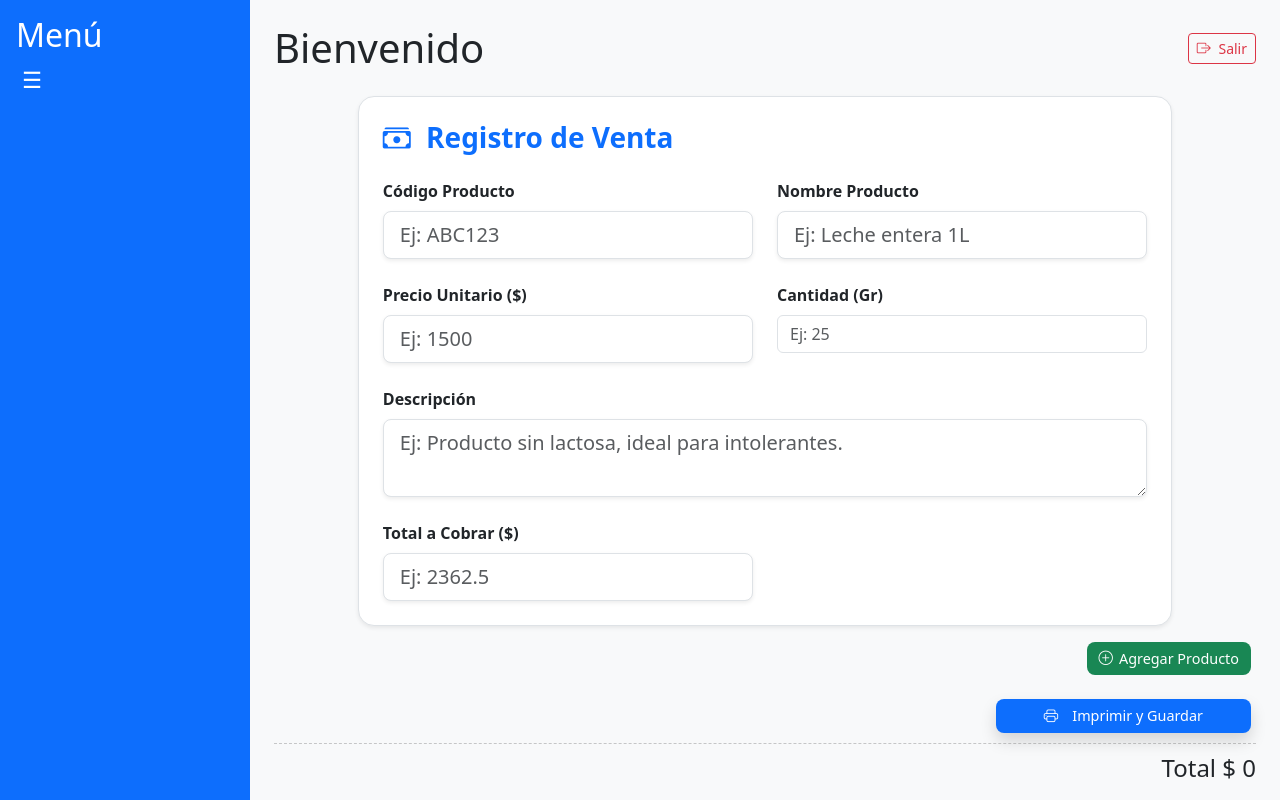
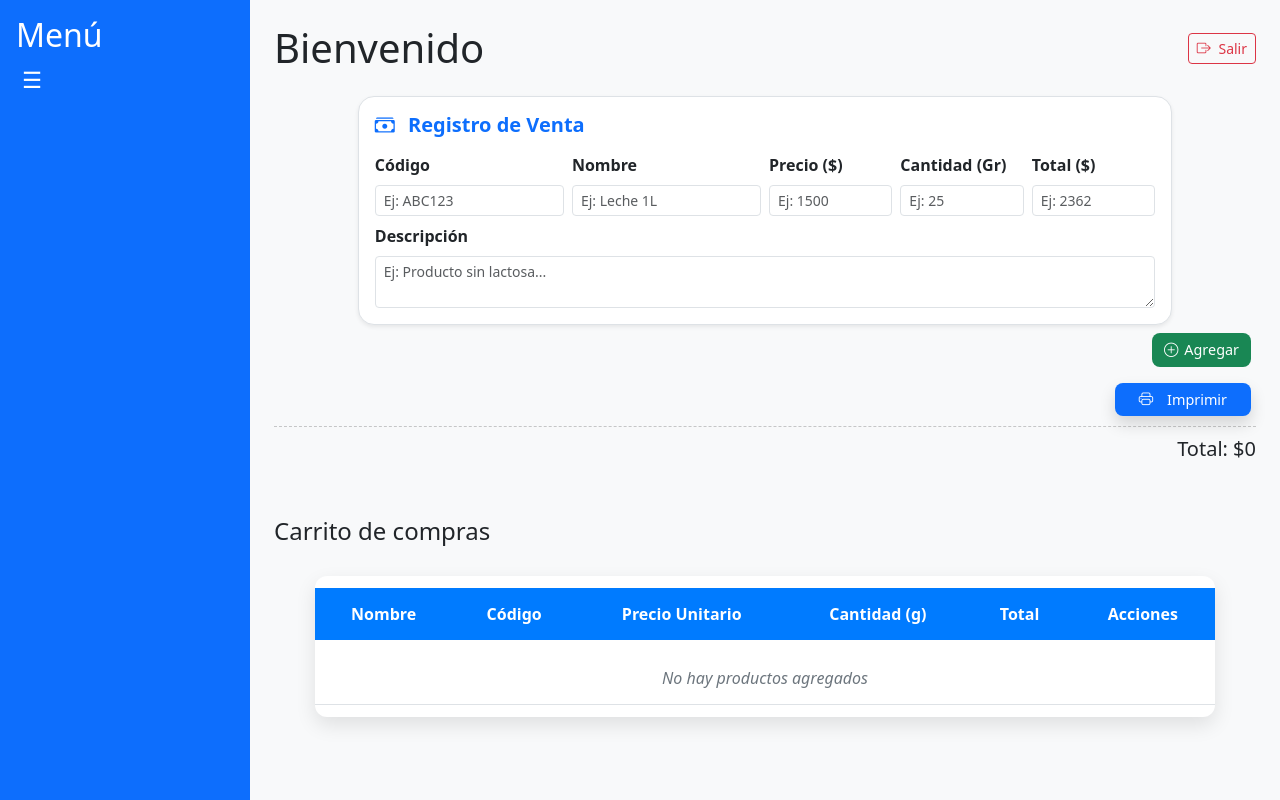
Before and after one commit to ngvp-nube/frontrenderValdiviano, an Angular app: page /Inicio/PuntoVenta in a window 1280 px wide. Built offline with nearby package versions, Linux system fonts and the light colour scheme.

Commit message:
add new modulo for adm boletas contavilidad

```diff
--- a/src/app/pages/boletas/boletaslist/boletaslist.html
+++ b/src/app/pages/boletas/boletaslist/boletaslist.html
@@ -1,5 +1,35 @@
 <div class="container mt-4">
+<div class="d-flex align-items-center justify-content-between mt-4 flex-wrap gap-3">
+  <!-- Label e input en línea -->
+<div class="d-flex align-items-center gap-2">
+    <label for="fecha" class="form-label fw-semibold mb-0">
+      <i class="bi bi-calendar-event me-1 text-primary"></i> Fecha:
+    </label>
+    <input
+      type="date"
+      class="form-control shadow-sm border-primary rounded-pill px-3"
+      id="fecha"
+      name="fecha"
+      [(ngModel)]="fechaSeleccionada"
+      style="max-width: 220px;"
+    />
+  </div>
+  <!-- Botón alineado al mismo nivel -->
+  <div>
+    <button
+      type="submit"
+      class="btn btn-primary btn-lg px-5 rounded-3 shadow"
+      (click)="Contabilidad()"
+    >
+      <i class="bi bi-save me-2"></i>Generar Contabilidad
+    </button>
+  </div>
+</div>
+<hr>
+
+
   <h2 class="text-primary mb-4">Boletas Registradas</h2>
+
 
   <div class="row g-4">
     <div class="col-md-6 col-lg-4" *ngFor="let boleta of boletas">
--- a/src/app/pages/boletas/boletaslist/boletaslist.scss
+++ b/src/app/pages/boletas/boletaslist/boletaslist.scss
@@ -55,3 +55,8 @@
 .text-end {
   text-align: right;
 }
+
+input[type="date"]::-webkit-calendar-picker-indicator {
+  filter: invert(40%) sepia(80%) saturate(300%) hue-rotate(180deg);
+  cursor: pointer;
+}
--- a/src/app/pages/boletas/boletaslist/boletaslist.ts
+++ b/src/app/pages/boletas/boletaslist/boletaslist.ts
@@ -2,16 +2,20 @@ import { Component } from '@angular/core';
 import { Api } from '../../../services/api';
 import { HttpClient } from '@angular/common/http';
 import { CommonModule } from '@angular/common';
-import { ReactiveFormsModule } from '@angular/forms';
+import { FormsModule, ReactiveFormsModule } from '@angular/forms';
 import { Boleta, Producto } from '../../../models/interfaces';
+import Swal from 'sweetalert2';
 @Component({
   selector: 'app-boletaslist',
-  imports: [CommonModule, ReactiveFormsModule],
+  imports: [CommonModule, ReactiveFormsModule,FormsModule],
   templateUrl: './boletaslist.html',
   styleUrl: './boletaslist.scss'
 })
 export class Boletaslist {
     boletas: Boleta[] = [];
+    total = []
+    fechaSeleccionada: string = '';
+
 
   constructor( private http: HttpClient,private api : Api) {
 
@@ -35,6 +39,26 @@ export class Boletaslist {
 
   }
 
+  Contabilidad(){
+    console.log("decha selec",this.fechaSeleccionada)
+
+  if (this.fechaSeleccionada === "") {
+      Swal.fire('Selecciona una Fecha', 'Para generar Contabilidad','warning');
+      return;
+
+  }
+    this.api.GetContabilidadTotal(this.fechaSeleccionada).subscribe({
+    next: res => {
+      this.total = res.total_general.toString().replace(/\B(?=(\d{3})+(?!\d))/g, '.');
+      console.log("respuesta total ", this.total)
+
+      Swal.fire(`Contabilidad con fecha de ${this.fechaSeleccionada}`, `Total $ ${this.total}`,'success');
+    },
 
 
+    error: err => console.error('❌ Error', err)
+  });
+
+  }
+
 }
--- a/src/app/pages/puntoventa/puntoventa.html
+++ b/src/app/pages/puntoventa/puntoventa.html
@@ -1,88 +1,84 @@
 <form [formGroup]="productoForm">
-  <div > <!-- 👈 Este es el contenido imprimible -->
-
+  <div>
     <div class="row justify-content-center">
       <div class="col-lg-10">
-        <div class="p-4 rounded-4 shadow-sm border bg-white">
-          <h3 class="mb-4 text-primary fw-bold">
+        <div class="p-3 rounded-4 shadow-sm border bg-white">
+          <h5 class="mb-3 text-primary fw-bold">
             <i class="bi bi-cash-stack me-2"></i> Registro de Venta
-          </h3>
+          </h5>
 
-          <div class="row g-4">
-
-            <!-- Código del producto -->
-            <div class="col-md-6">
-              <label class="form-label fw-semibold">Código Producto</label>
-              <input type="text" class="form-control form-control-lg rounded-3 shadow-sm"
-                    formControlName="codigo" placeholder="Ej: ABC123" (blur)="buscarProductoPorCodigo()"/>
+          <!-- Fila de inputs pequeños -->
+          <div class="row g-2 align-items-end">
+            <div class="col-md-3">
+              <label class="form-label fw-semibold">Código</label>
+              <input type="text" class="form-control form-control-sm"
+                formControlName="codigo" placeholder="Ej: ABC123" (blur)="buscarProductoPorCodigo()" />
             </div>
 
-
-            <div class="col-md-6">
-              <label class="form-label fw-semibold">Nombre Producto</label>
-              <input type="text" class="form-control form-control-lg rounded-3 shadow-sm"
-                    formControlName="nombre" placeholder="Ej: Leche entera 1L">
+            <div class="col-md-3">
+              <label class="form-label fw-semibold">Nombre</label>
+              <input type="text" class="form-control form-control-sm"
+                formControlName="nombre" placeholder="Ej: Leche 1L">
             </div>
 
-            <!-- Precio unitario -->
-            <div class="col-md-6">
-              <label class="form-label fw-semibold">Precio Unitario ($)</label>
-              <input type="number" class="form-control form-control-lg rounded-3 shadow-sm"
+            <div class="col-md-2">
+              <label class="form-label fw-semibold">Precio ($)</label>
+              <input type="number" class="form-control form-control-sm"
                 formControlName="precio" placeholder="Ej: 1500">
             </div>
 
-            <!-- Stock disponible -->
-            <div class="col-md-6">
+            <div class="col-md-2">
               <label class="form-label fw-semibold">Cantidad (Gr)</label>
-              <input type="number" class="form-control "
-                    formControlName="cantidad" placeholder="Ej: 25" (blur)="calcularTotal()" >
+              <input type="number" class="form-control form-control-sm"
+                formControlName="cantidad" placeholder="Ej: 25" (blur)="calcularTotal()">
             </div>
 
-            <!-- Descripción del producto -->
+            <div class="col-md-2">
+              <label class="form-label fw-semibold">Total ($)</label>
+              <input type="number" class="form-control form-control-sm"
+                formControlName="total" placeholder="Ej: 2362">
+            </div>
+          </div>
+
+          <!-- Descripción -->
+          <div class="row mt-2">
             <div class="col-md-12">
               <label class="form-label fw-semibold">Descripción</label>
-              <textarea class="form-control form-control-lg rounded-3 shadow-sm"
+              <textarea class="form-control form-control-sm"
                 formControlName="descripcion" rows="2"
-                    placeholder="Ej: Producto sin lactosa, ideal para intolerantes."></textarea>
+                placeholder="Ej: Producto sin lactosa..."></textarea>
             </div>
-
-            <!-- Total a cobrar -->
-            <div class="col-md-6">
-              <label class="form-label fw-semibold">Total a Cobrar ($)</label>
-              <input type="number" class="form-control form-control-lg rounded-3 shadow-sm"
-                    formControlName="total" placeholder="Ej: 2362.5">
-            </div>
-
           </div>
         </div>
       </div>
     </div>
 
-    <div class="text-end mt-3">
-    <button type="button" class="btn btn-success" (click)="agregarProducto()">
-      <i class="bi bi-plus-circle"></i> Agregar Producto
+    <!-- Botón agregar producto -->
+    <div class="text-end mt-2">
+      <button type="button" class="btn btn-success btn-sm" (click)="agregarProducto()">
+        <i class="bi bi-plus-circle"></i> Agregar
+      </button>
+    </div>
+  </div>
+
+  <!-- Botón de imprimir -->
+  <div class="text-end mt-3 no-print">
+    <button type="button" class="btn btn-primary btn-sm px-4 rounded-3 shadow"
+      (click)="imprimirBoleta()">
+      <i class="bi bi-printer me-2"></i> Imprimir
     </button>
   </div>
 
-  </div> <!-- fin de boleta-imprimible -->
-
-  <!-- Botón fuera del div imprimible -->
-  <div class="text-end mt-4 no-print">
-   <button type="button" class="btn btn-primary btn-lg px-5 rounded-3 shadow"
-        (click)="imprimirBoleta()">
-  <i class="bi bi-printer me-2"></i> Imprimir y Guardar
-</button>
-
-  </div>
+  <!-- Total general -->
   <hr>
   <div class="d-flex justify-content-end">
-  <h4>Total $ {{ getTotalGeneral() }}</h4>
+    <h5>Total: ${{ getTotalGeneral() }}</h5>
   </div>
+</form>
 
-</form>
 <!-- Tabla para mostrar lista de productos agregados -->
 <div class="mt-5">
-  <h4>Productos Agregados</h4>
+  <h4>Carrito de compras</h4>
 
 
  <table class="table">
--- a/src/app/pages/puntoventa/puntoventa.ts
+++ b/src/app/pages/puntoventa/puntoventa.ts
@@ -76,6 +76,8 @@ imprimirBoleta() {
 
   console.log("objeto ", this.productosGuardados);
   this.fechaHoraActual = new Date().toLocaleString();
+  console.log("fecha",this.fechaHoraActual  )
+
 
   const contenido = document.getElementById('boleta-imprimible')?.innerHTML;
   if (!contenido) return;
--- a/src/app/services/api.ts
+++ b/src/app/services/api.ts
@@ -20,6 +20,7 @@ export class Api {
   private loginUrl = 'https://web-production-d1c8d.up.railway.app/api/login/';
   private searchnUrl = 'https://web-production-d1c8d.up.railway.app/api/producto';
   private urlboleta = 'https://web-production-d1c8d.up.railway.app/api/boleta/';
+  private urlConabilidad = 'https://web-production-d1c8d.up.railway.app/contabilidad/total/?';
   private loggedIn = new BehaviorSubject<boolean>(false);
   isLoggedIn$ = this.loggedIn.asObservable();
   constructor(private http: HttpClient) { }
@@ -91,6 +92,12 @@ login(username: string, password: string): Observable<any> {
   return this.http.get(this.urlboleta, {headers});
 }
 
-
+GetContabilidadTotal(fecha: string): Observable<any> {
+    const headers= new HttpHeaders({
+      'Authorization': `Token ${localStorage.getItem('token')}`,
+      'Content-Type': 'application/json'
+    });
+  return this.http.get(`${this.urlConabilidad}fecha=${fecha}`,{headers});
+}
 
 }
```
Lines whose indentation alone changed are shown as unchanged.
